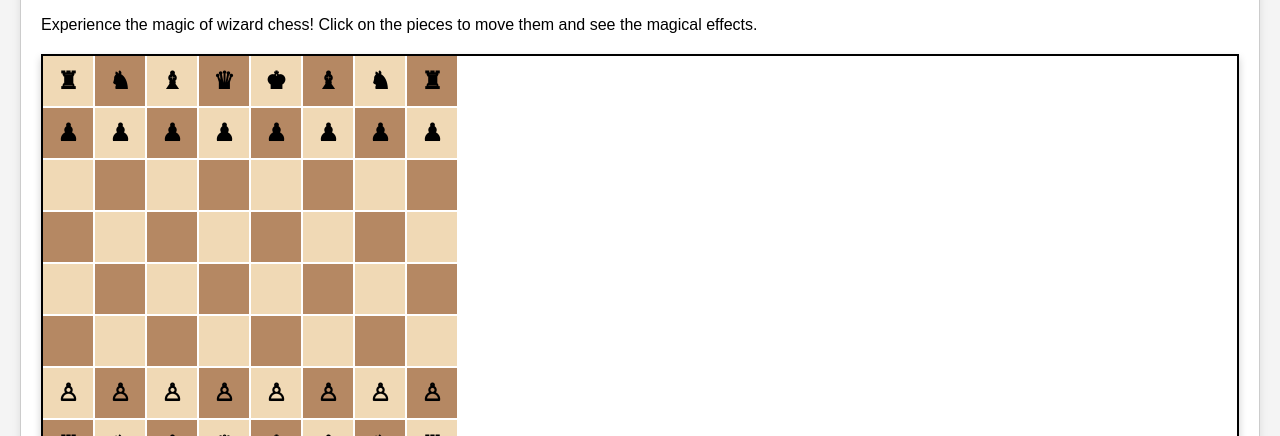
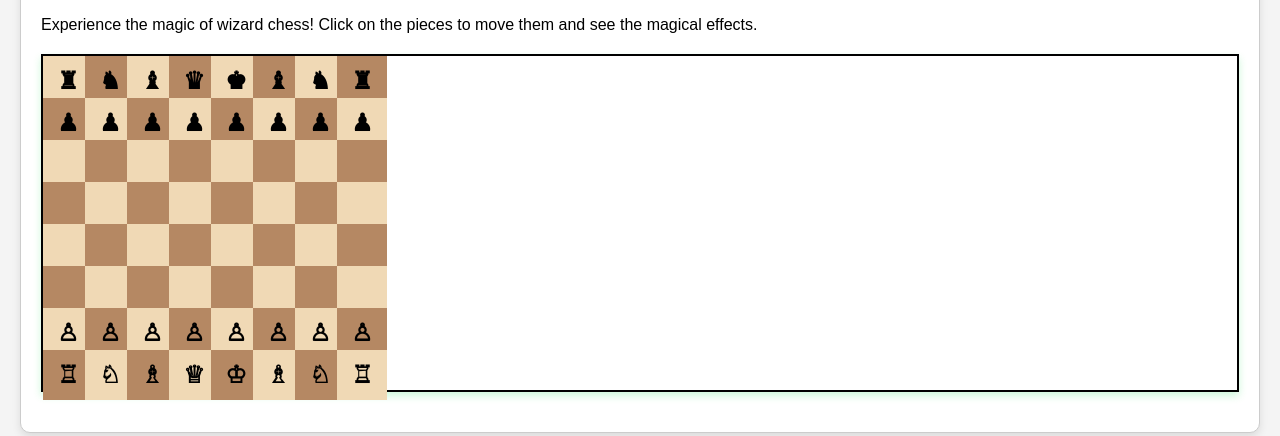
Before and after one commit to shibaprasadjena12/shibaprasadjena12.github.io, a plain HTML site: page hp/src/chess.html in a window 1280 px wide. Shown: the part 364-800 px from the top of the page. Drawn offline with Linux system fonts and the light colour scheme.

Commit message:
40 from 50

```diff
--- a/hp/src/css/styles.css
+++ b/hp/src/css/styles.css
@@ -160,12 +160,12 @@ footer {
 
 #chess-board {
     display: grid;
-    grid-template-columns: repeat(8, 50px);
-    grid-template-rows: repeat(8, 50px);
+    grid-template-columns: repeat(8, 40px);
+    grid-template-rows: repeat(8, 40px);
     gap: 2px;
     margin: 20px auto;
     border: 2px solid #000;
-    box-shadow: 0 4px 8px rgba(0, 0, 0, 0.2);
+    box-shadow: 0 4px 8px rgba(5, 221, 70, 0.2);
 }
 
 .chess-row {
```
